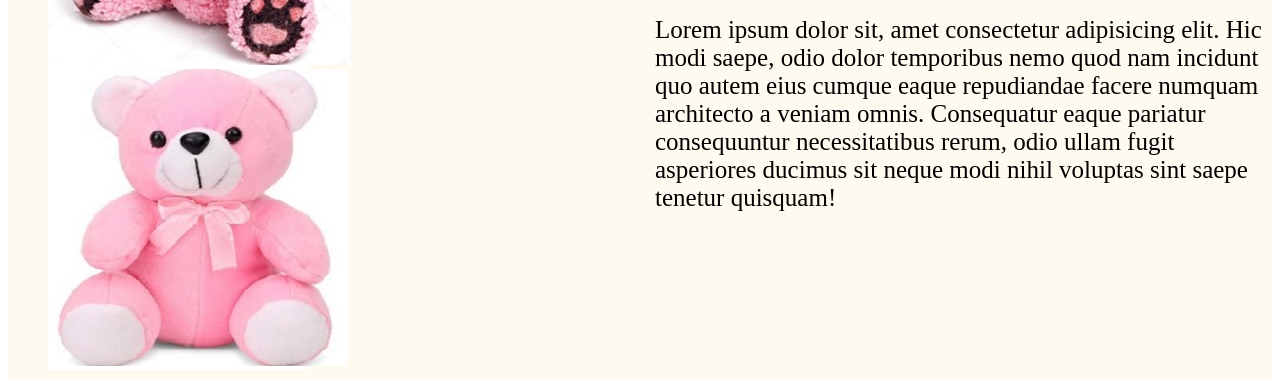
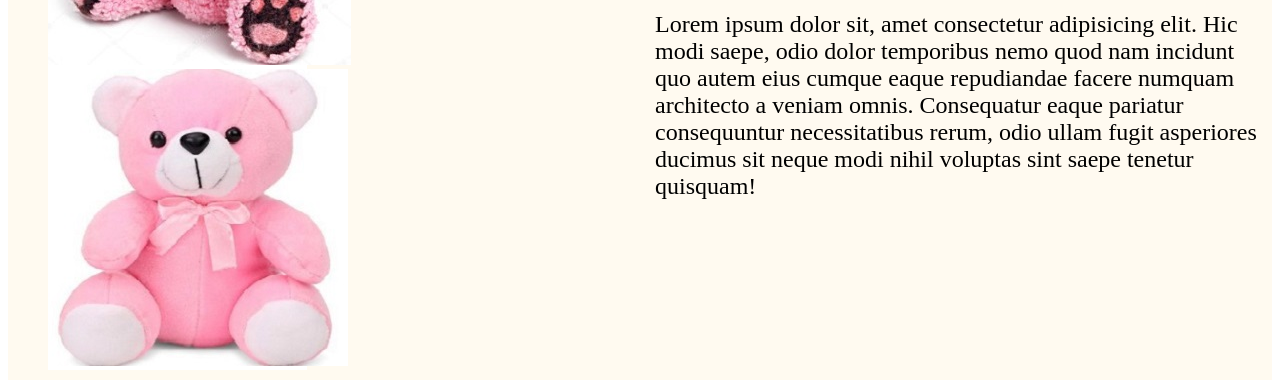
Before and after one commit to MuratGuld/Html-CSS, a plain HTML site: page products_a.html in a window 1280 px wide. Shown: the part 578-966 px from the top of the page. Drawn offline with Linux system fonts and the light colour scheme.

Commit message:
Document is modified

```diff
--- a/products_a.html
+++ b/products_a.html
@@ -32,7 +32,7 @@
                 <img src="1.2.jpg" alt="ayı resmi">
             </section>
             <!--Here is the informations about the product such as price, content etc-->
-            <article id="article-1" class="article" style="font-size: 25px; padding-top: 30px;">
+            <article id="article-1" class="article" style="font-size: 1.5rem; padding-top: 2rem;">
                 <h5 style="font-weight: lighter;"><del>500.-</del></h5>
                 <h2>299.-</h2>
                 <h1 style="color:hotpink;">Pink Bear</h1>
```
